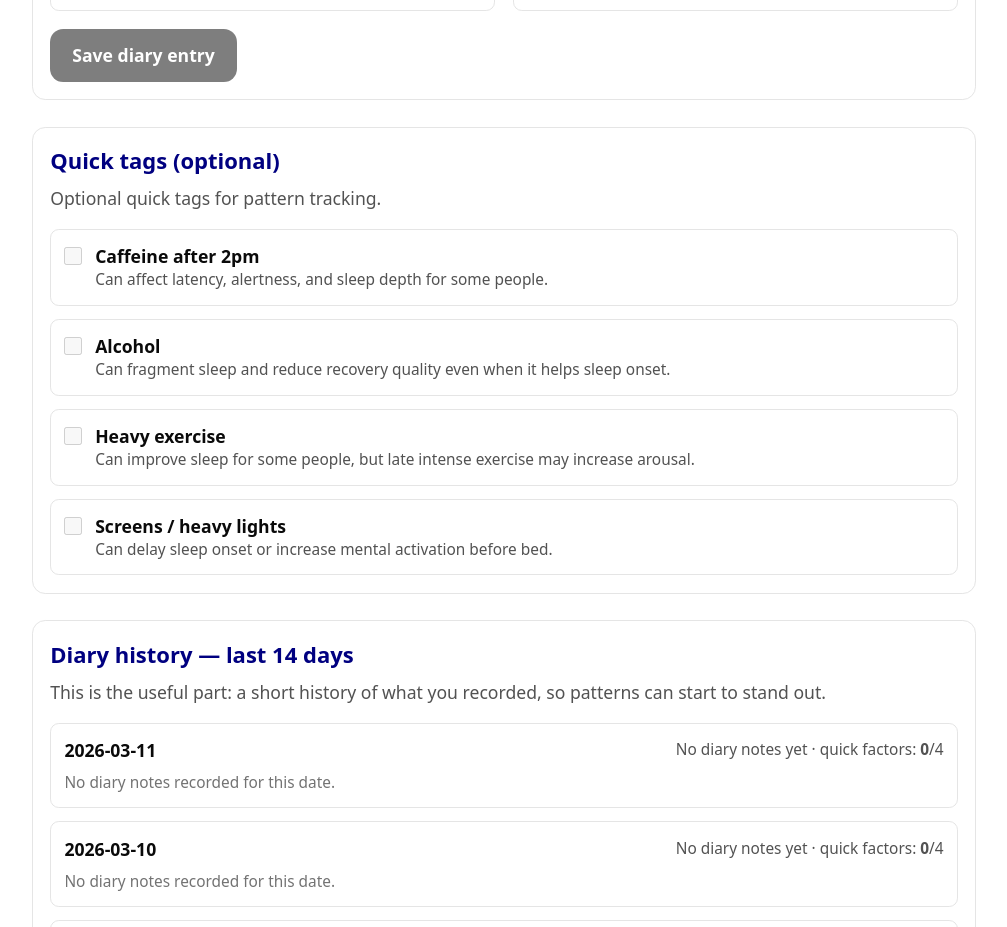
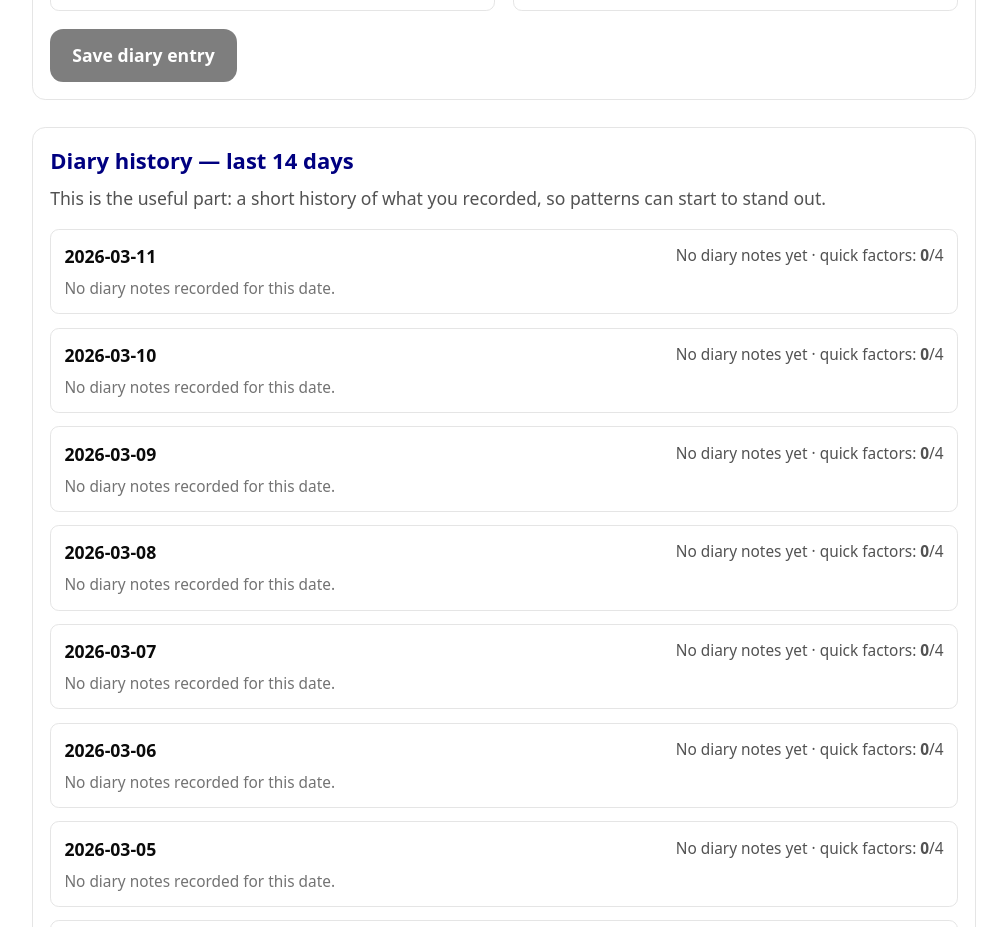
Before and after one commit to jlnalexander5-sudo/sleepfix-app, a Next.js app: page /protected/habits in a window 1280 px wide. Shown: the part 1180-2107 px from the top of the page, without its empty margins (136-1143 px from the left). Built offline with nearby package versions, Linux system fonts and the light colour scheme; no server answers.

Commit message:
Update page.tsx

```diff
--- a/app/protected/habits/page.tsx
+++ b/app/protected/habits/page.tsx
@@ -406,24 +406,6 @@ export default function HabitsPage() {
         </div>
       </section>
 
-      <section className="mt-6 rounded-xl border p-4 bg-white">
-        <h2 className="text-xl font-semibold">Quick tags (optional)</h2>
-        <p className="text-base text-neutral-600 mt-2">
-          Optional quick tags for pattern tracking.
-        </p>
-
-        <div className="mt-4 grid gap-3">
-          {habitGuide.map((item) => (
-            <HabitCheckbox
-              key={String(item.field)}
-              date={selectedDate || todayYMD}
-              field={item.field}
-              label={item.label}
-              explanation={item.explanation}
-            />
-          ))}
-        </div>
-      </section>
 
       <section className="mt-6 rounded-xl border p-4 bg-white">
         <h2 className="text-xl font-semibold">Diary history — last 14 days</h2>
```
